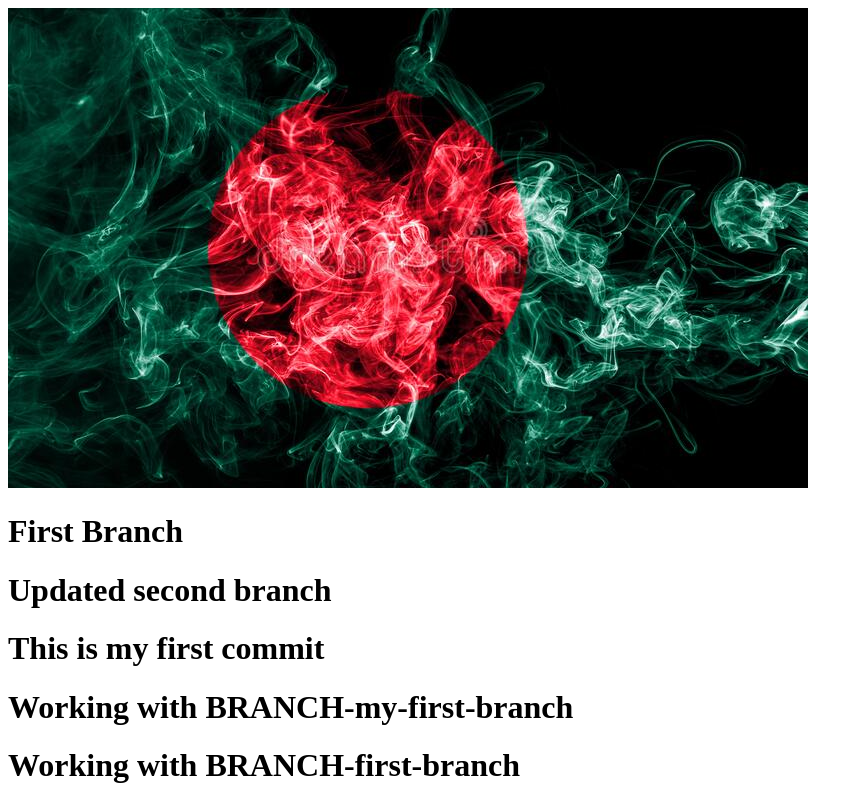
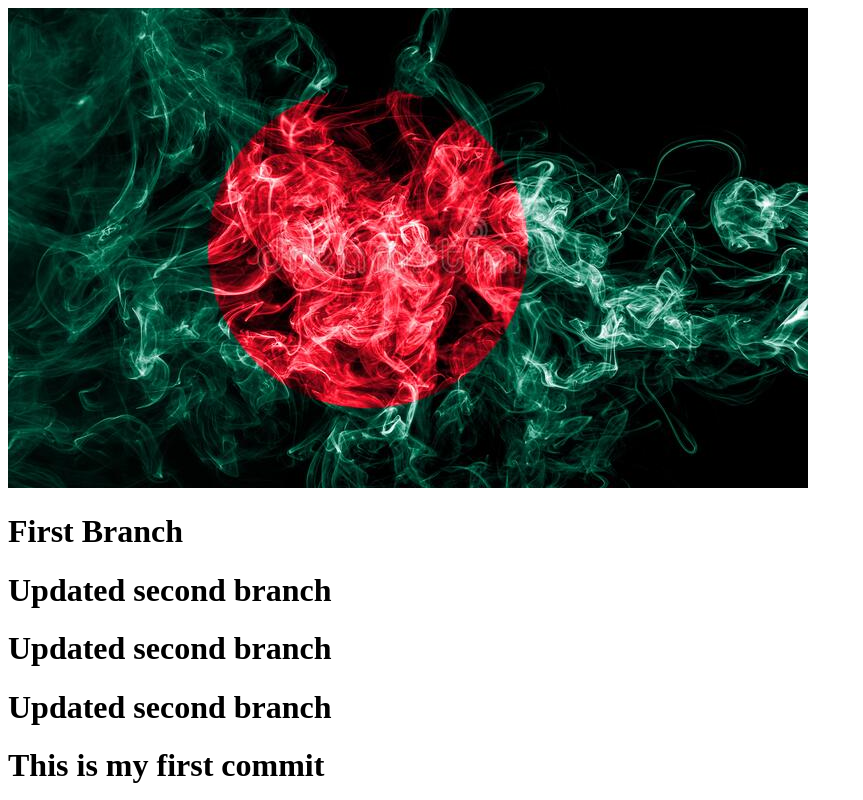
Before and after one commit to AfrinaMimi2022/my-first-website, a plain HTML site: page index.html in a window 1280 px wide. Shown: the top 800 px of the page, without its empty margins (0-863 px from the left). Drawn offline with Linux system fonts and the light colour scheme.

Commit message:
merge conflict practice

```diff
--- a/index.html
+++ b/index.html
@@ -9,6 +9,8 @@
 <body>
     <img src="bangladeshFlag.jpg" alt="">
     <h1>First Branch</h1>
+    <h1>Updated second branch</h1>
+    <h1>Updated second branch</h1>
     <h1>Updated second branch</h1>
     <h1>This is my first commit</h1>
     <h1>Working with BRANCH-my-first-branch</h1>
```
